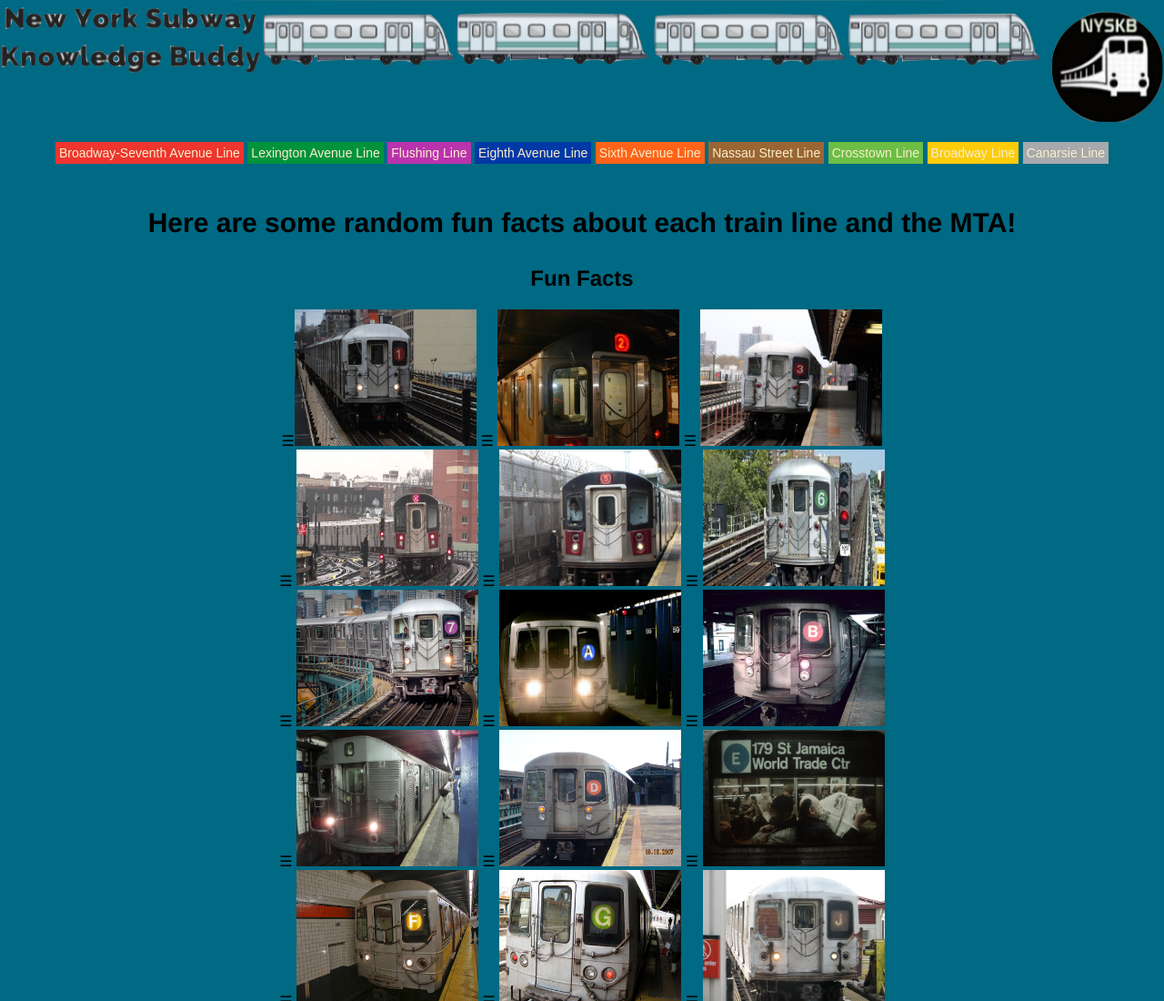
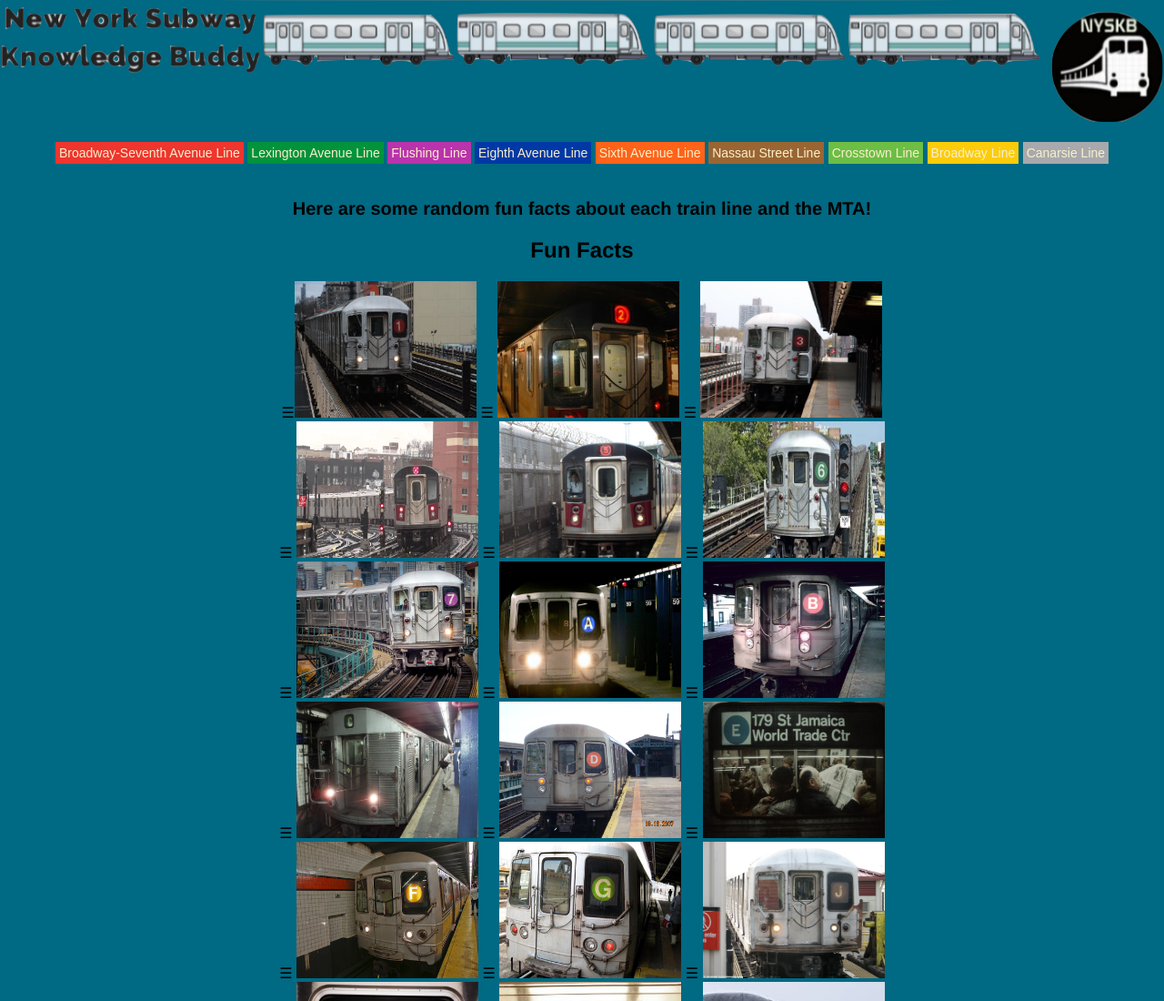
Before and after one commit to nzadia/nyksb, a plain HTML site: page funfacts.html in a window 1280 px wide. Shown: the top 1100 px of the page at 91% size. Drawn offline with Linux system fonts and the light colour scheme.

Commit message:
Update funfacts.html

```diff
--- a/funfacts.html
+++ b/funfacts.html
@@ -125,7 +125,7 @@ body {margin: 0; font-family: Helvetica;}
   </div>
 </div>
 <br> <br>
-<p style="font-size:30px; color:black;"> Here are some random fun facts about each train line and the MTA! </p>
+<p style="font-size:20px; color:black;"> Here are some random fun facts about each train line and the MTA! </p>
 <!--Overlay-->
 <div style="background-image:url(img/1train.png)" id="1" class="overlay">
   <p href="javascript:void(0)" class="closebtn" onclick="closeNav()">&times;</p>
```
